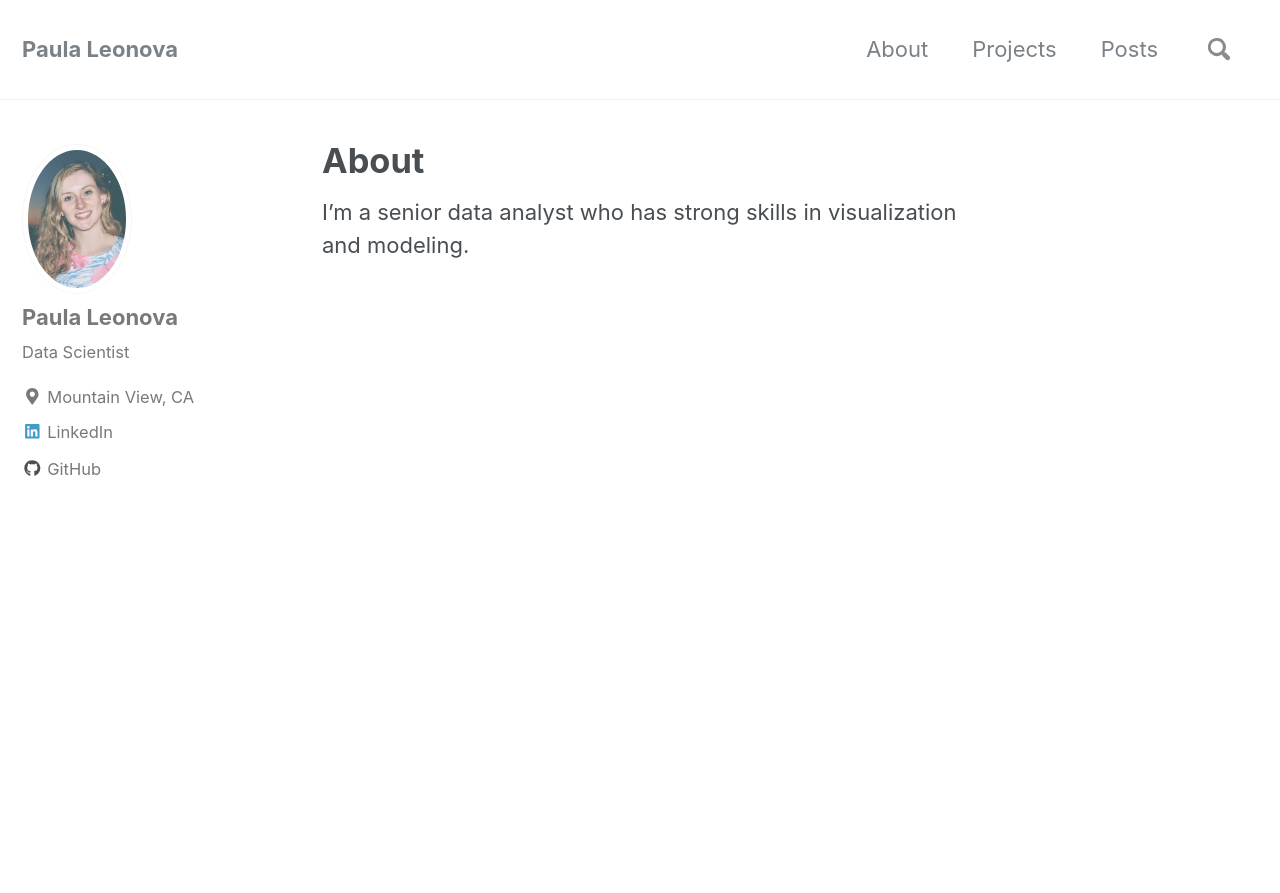
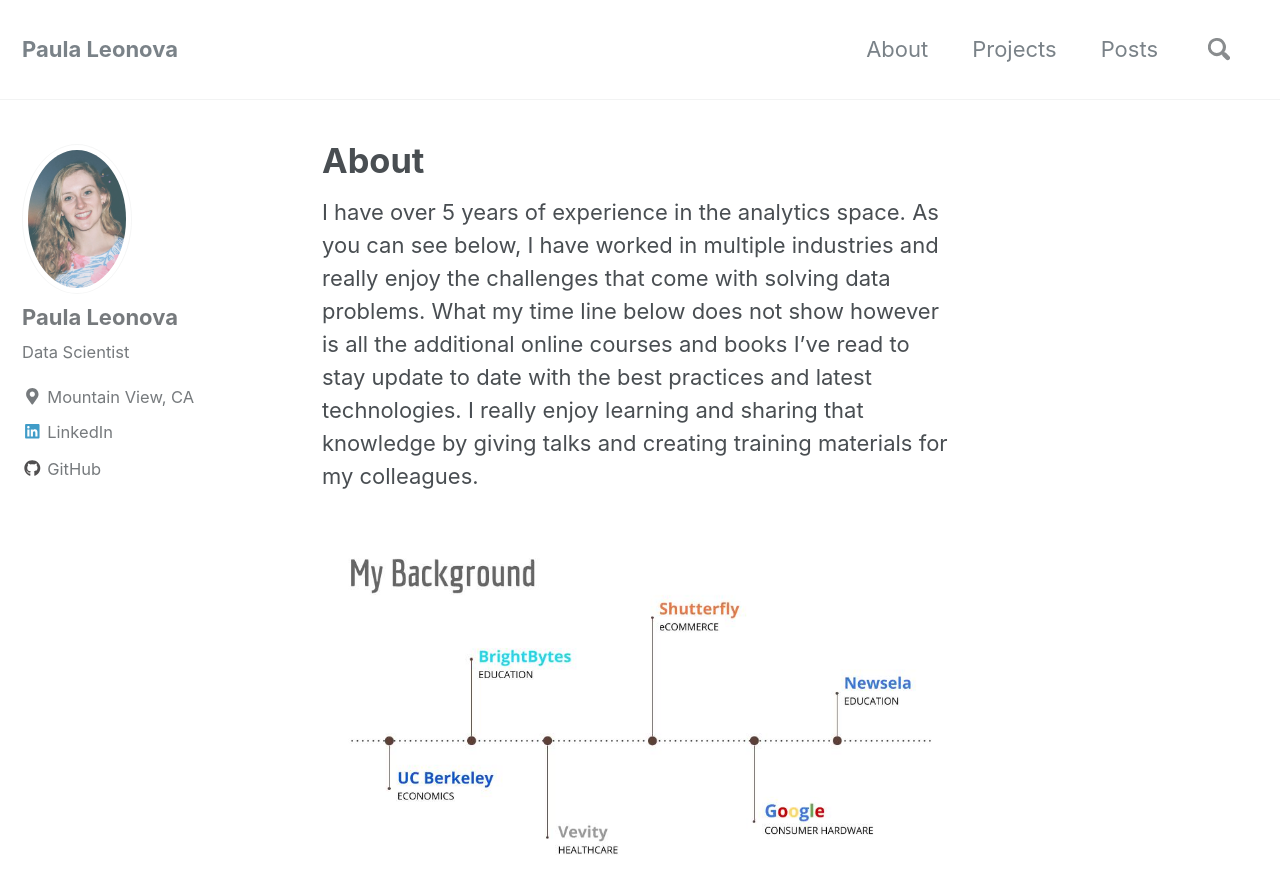
Before and after one commit to pleonova/pleonova.github.io, a Jekyll site: the page built from _pages/about.md, in a window 1280 px wide and 900 px high. Shown: the top 893 px of the window. Built offline with Jekyll 4.4.1, drawn with Linux system fonts in a browser that asks for light colours; nearby versions of some CDN libraries; some of the changed text lies outside the part shown.

Commit message:
Modify about page and add background image

```diff
--- a/_pages/about.md
+++ b/_pages/about.md
@@ -5,4 +5,46 @@
   #image: "/images/rock-colors-small.jpg"
 ---
 
-I'm a senior data analyst who has strong skills in visualization and modeling.
+I have over 5 years of experience in the analytics space. As you can see below, I have worked in multiple industries and really enjoy the challenges that come with solving data problems. What my time line below does not show however is all the additional online courses and books I've read to stay update to date with the best practices and latest technologies. I really enjoy learning and sharing that knowledge by giving talks and creating training materials for my colleagues.
+
+
+<img src="{{ site.url }}{{ site.baseurl }}/images/my-background.jpg" alt="">
+
+
+I started my career in Stata and R and have transitioned to Python in the last couple of years.  I frequently use both the python visualization libraries (`matplotlib` and `seaborn`) as well as statistical/machine learning packages (`sklearn` and `statsmodel`). In addition to exploring data and creating models in Python and R, I am also familiar with various business intelligence tools such as Looker, Tableau and Chartio and have created dozens of dashboards.
+
+
+
+## Completed Online Courses
+
+Udacity: **Intro to Inferential Statistics** (2018)
+
+Data School: Machine Learning with Text in Python (2018)
+
+Udacity: Intro to Descriptive Statistics (2017)
+
+Udacity: A/B Testing (2017)
+
+Udacity: How to Use Git and Github (2016)
+
+Stanford Online: SQL (2016)
+
+Udemy: Javascript - Understanding the Weird Parts (2015) [40%]
+
+Edx: Supply Chain and Logistics Fundamentals (2015) [30%]
+
+Udemy: Ultimate Guide to Funnel Optimization (2014)
+
+Udemy: SQL Database for Beginners (2014)
+
+Coursera: Stanford's Machine Learning (2013)
+
+Coursera: Johns Hopkins Data Analysis (2013)
+
+Coursera: Johns Hopkins Computing for Data Analysis (2013)
+
+
+
+## Books
+
+O'Reily's: Interactive Data Visualization for the Web: An Introduction for Designing with D3 (2017-2018)  [40%]
```
Also changed, not shown: images/my-background.jpg (added).
